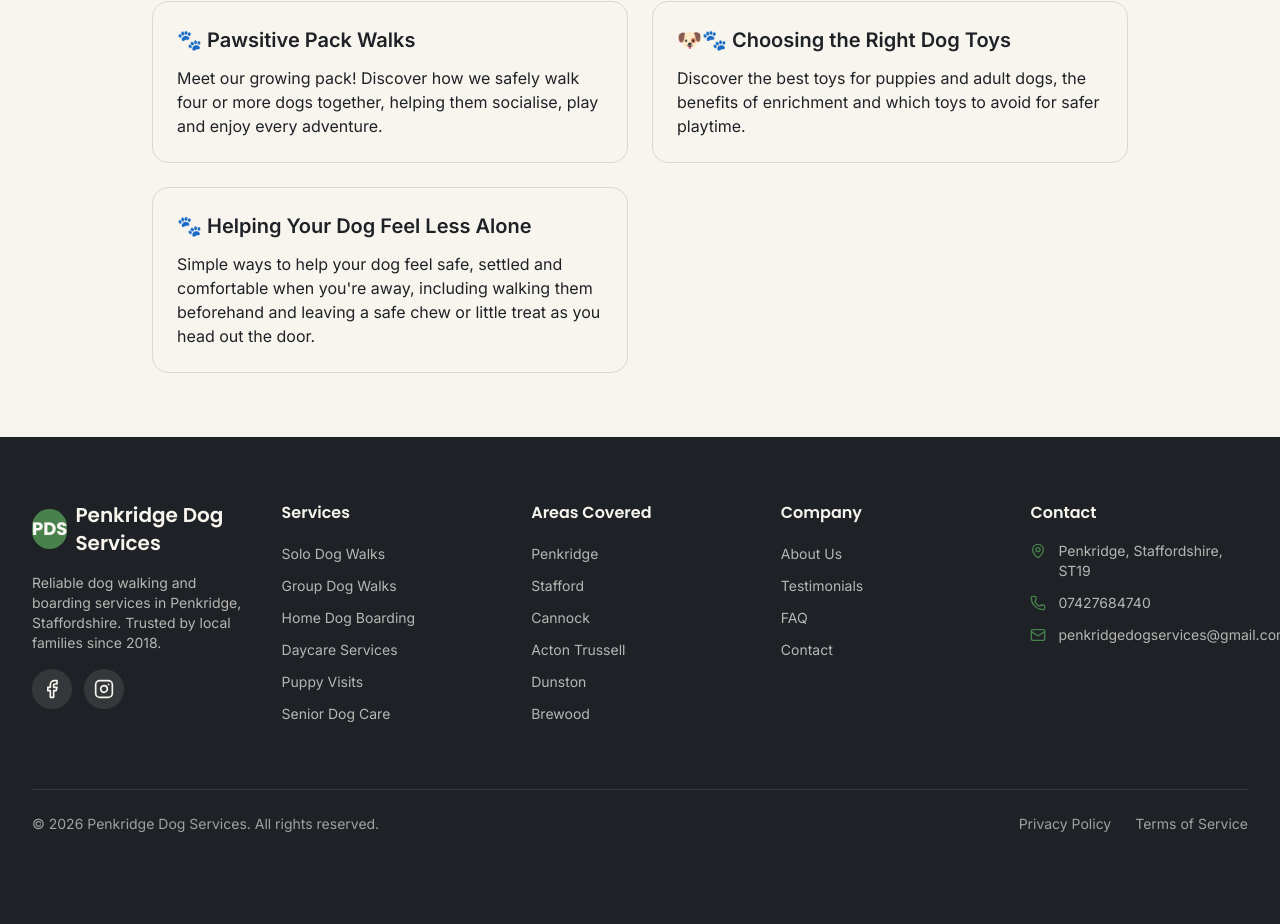
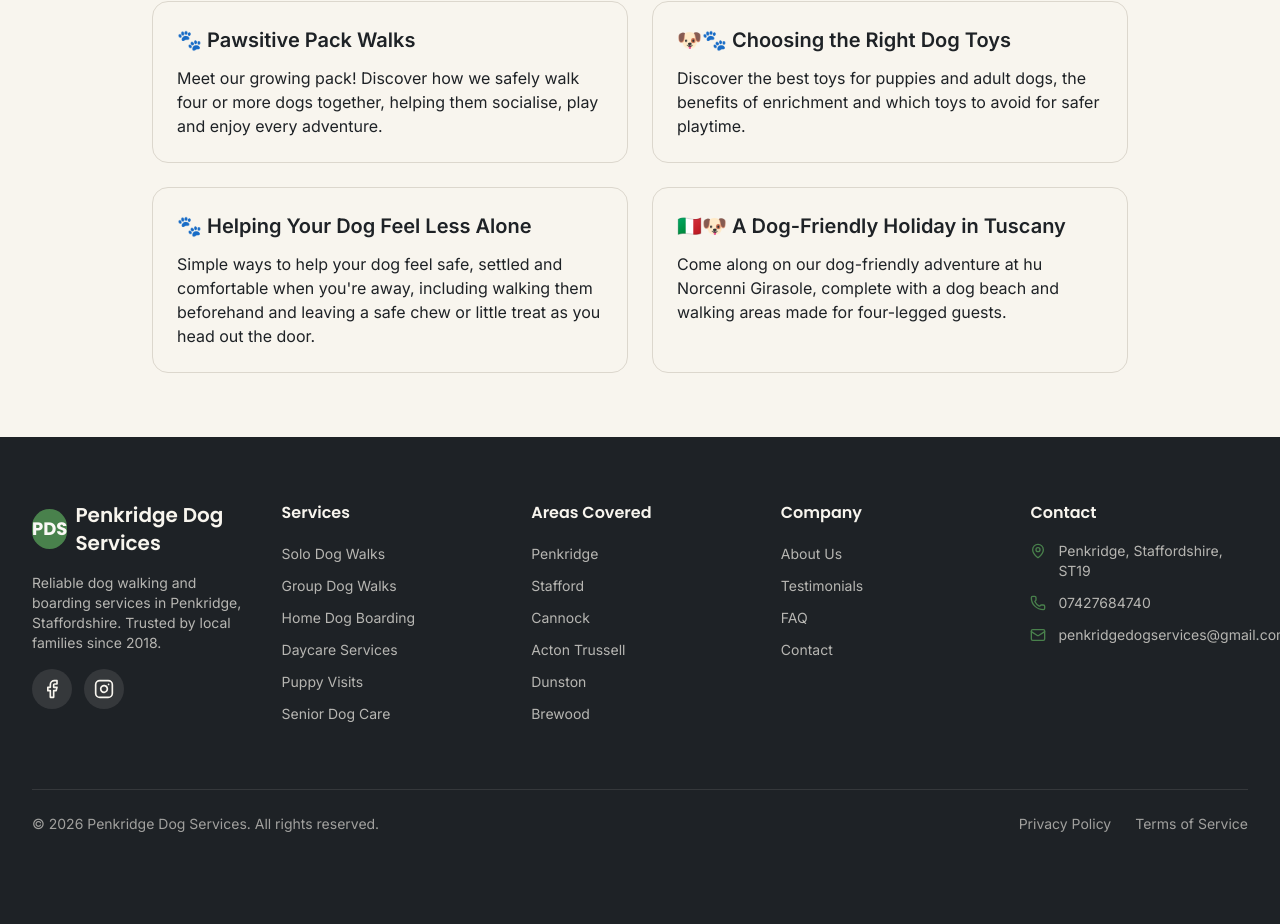
Before and after one commit to innovatevirtualassist-pixel/dogservices, a Next.js app: page / in a window 1280 px wide. Shown: the part 10806-11730 px from the top of the page. Built offline with nearby package versions, Linux system fonts and the light colour scheme.

Commit message:
update page

```diff
--- a/app/page.tsx
+++ b/app/page.tsx
@@ -236,7 +236,19 @@ export default function Home() {
     or little treat as you head out the door.
   </p>
 </a>
+    <a
+      href="/hu-norcenni-girasole"
+        className="rounded-xl border p-6 hover:shadow-lg transition"
+        >
+          <h3 className="text-xl font-semibold mb-3">
+              🇮🇹🐶 A Dog-Friendly Holiday in Tuscany
+                </h3>
 
+                  <p>
+                      Come along on our dog-friendly adventure at hu Norcenni Girasole,
+                          complete with a dog beach and walking areas made for four-legged guests.
+                            </p>
+                            </a>
   </div>
 
 </section>
```
